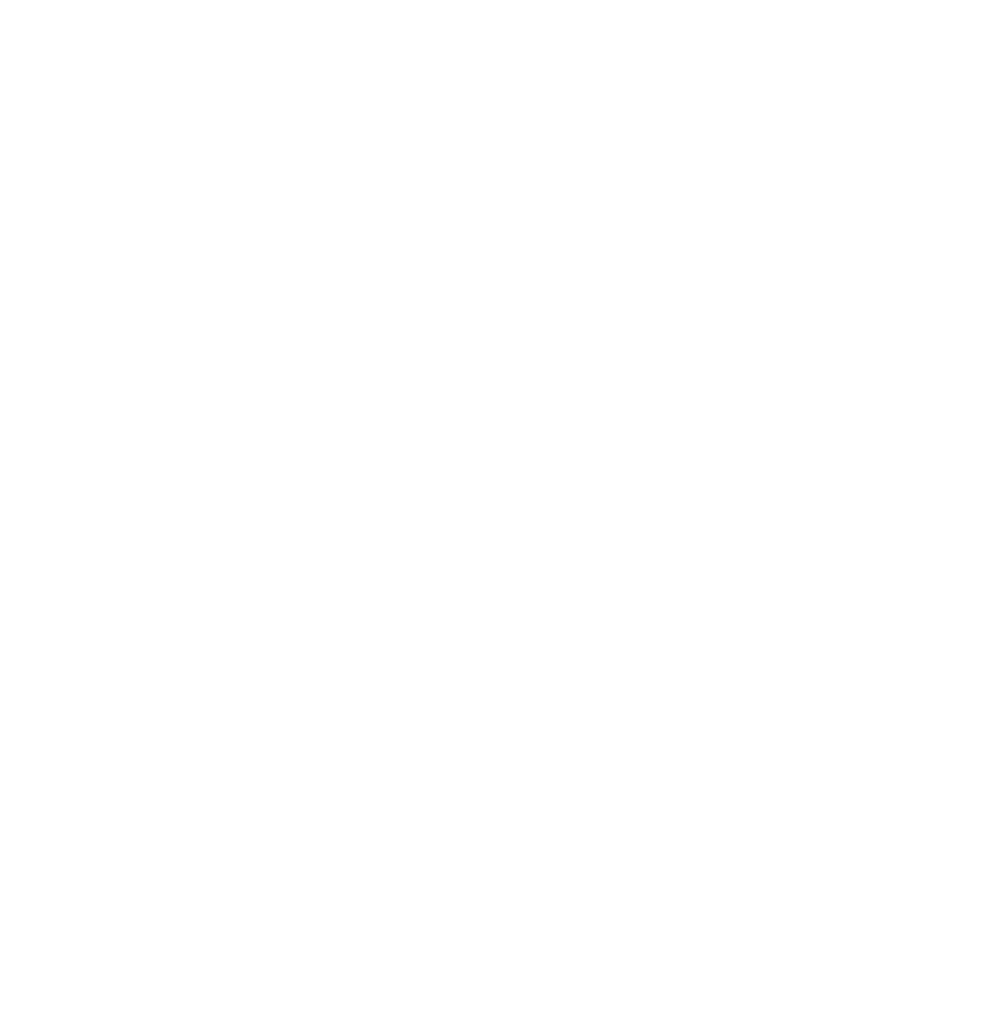
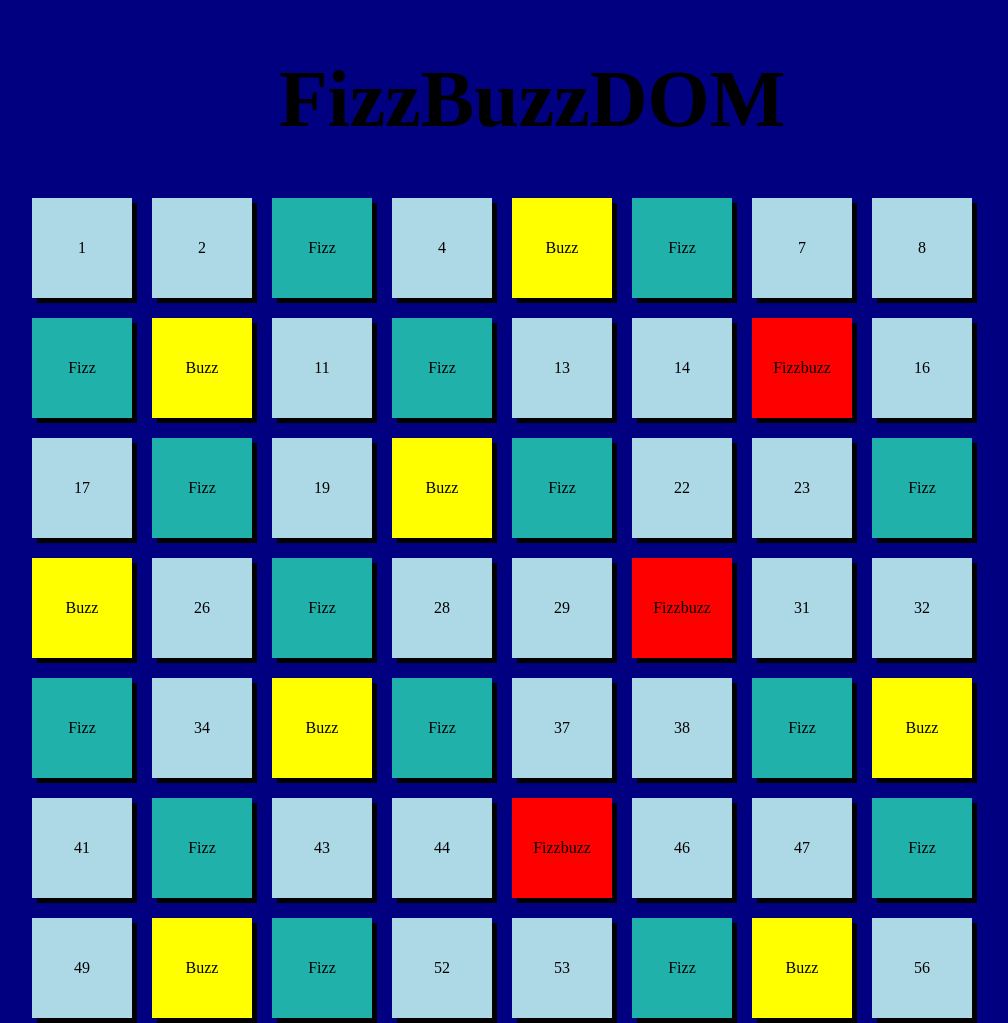
Before and after one commit to GiuseppeCassone/js-fizzbuzz, a plain HTML site: page index.html in a window 1280 px wide. Shown: the top 1023 px of the page, without its empty margins (108-1116 px from the left). Before the commit the page ends 800 px from the top, so only its background shows below. Drawn offline with Linux system fonts and the light colour scheme.

Commit message:
completato il js della griglia

```diff
--- a/css/style.css
+++ b/css/style.css
@@ -0,0 +1,42 @@
+body{
+    background-color: navy;
+}
+
+.container{
+    max-width: 1000px;
+    margin-left: auto;
+    margin-right: auto;
+}
+
+h1{
+    font-size: 80px;
+    text-align: center;
+}
+
+#grid{
+    display: flex;
+    flex-wrap: wrap;
+    gap: 20px;
+}
+
+.square{
+    display: flex;
+    justify-content: center;
+    align-items: center;
+    width: 100px;
+    height: 100px;
+    box-shadow: 5px 5px black;
+    background-color: lightblue;
+}
+
+.square.fizz{
+    background-color: lightseagreen;
+}
+
+.square.buzz{
+    background-color: yellow;
+}
+
+.square.fizzbuzz{
+    background-color: red;
+}
--- a/index.html
+++ b/index.html
@@ -10,7 +10,15 @@
 <body>
 
 
+    <div class="container">
 
+        <h1>FizzBuzzDOM</h1>
+
+        <div id="grid">
+
+        </div>
+
+    </div>
 
 
 
--- a/js/script.js
+++ b/js/script.js
@@ -1 +1,30 @@
 // GRIGLIA DA 1 A 100
+const gridElement = document.querySelector("#grid");
+
+for(let i = 1; i <= 100; i++){
+
+    const newElement = document.createElement("div");
+    newElement.className = "square";
+    newElement.innerHTML = i;
+
+    gridElement.append(newElement);
+
+    if(i % 3 == 0) {
+
+        newElement.className = "square fizz";
+        newElement.innerHTML = `Fizz`;
+
+    } else if (i % 5 == 0) {
+
+        newElement.className = "square buzz";
+        newElement.innerHTML = `Buzz`;
+    }
+
+    if(i % 15 == 0){
+
+        newElement.className = "square fizzbuzz";
+        newElement.innerHTML = `Fizzbuzz`;
+    }
+
+
+}
```
